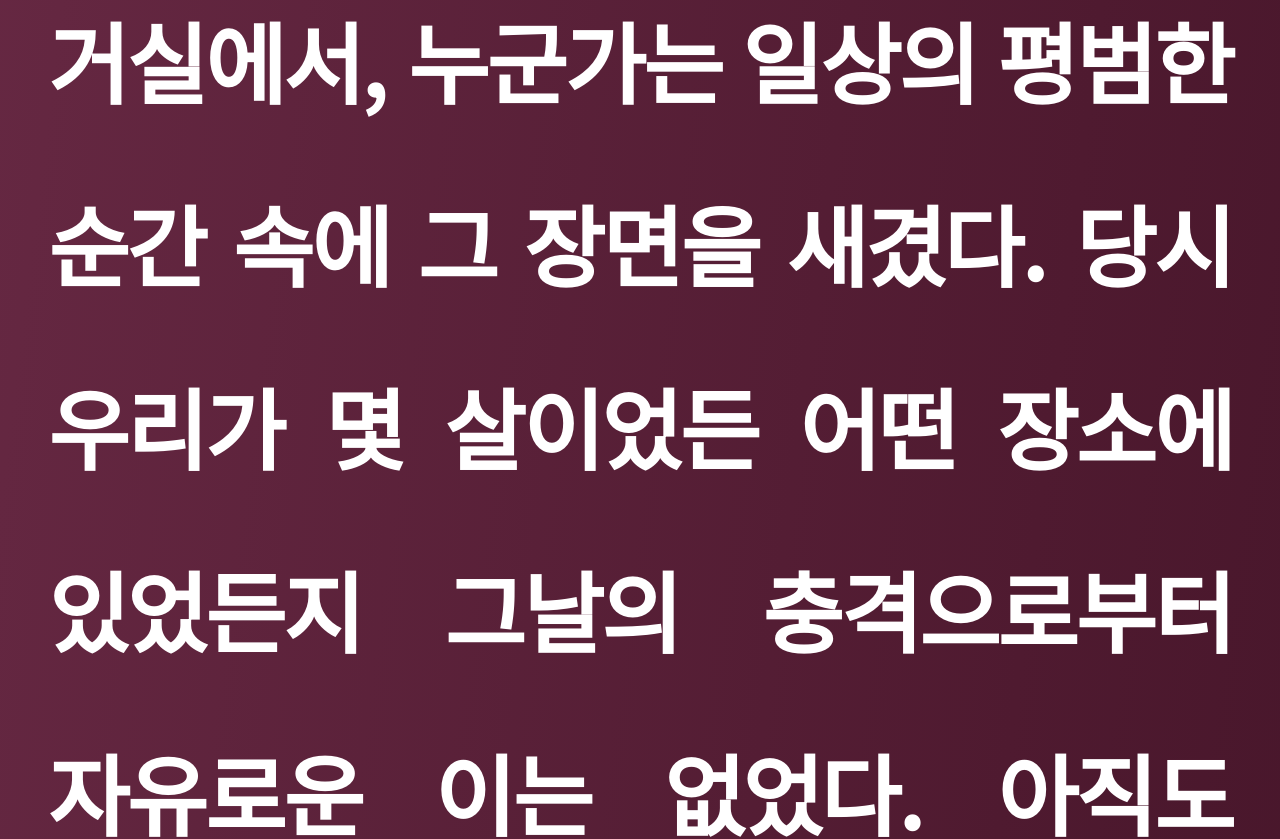
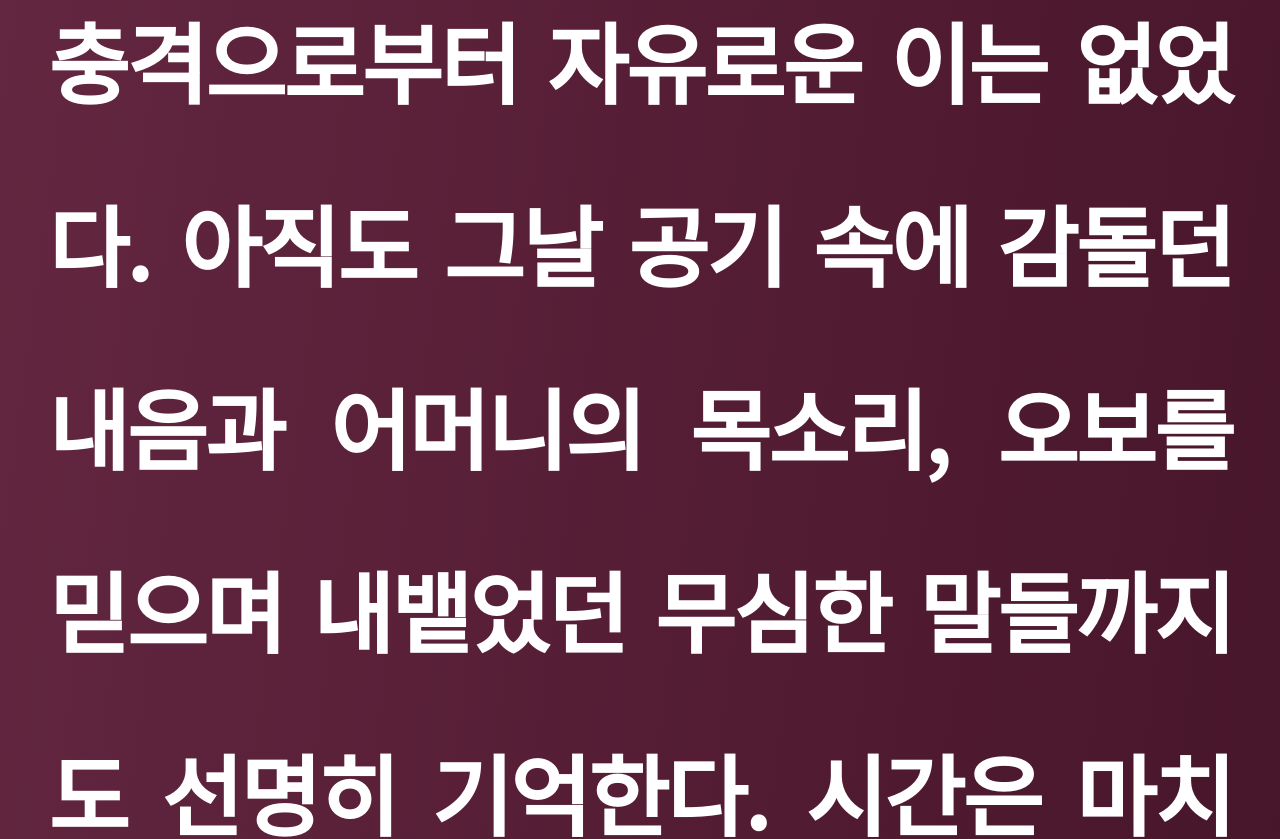
Before and after one commit to laurent721/416, a React (Vite) app: page / in a window 1280 px wide. Shown: the part 9202-10041 px from the top of the page. Built offline with nearby package versions, Linux system fonts and the light colour scheme.

Commit message:
fix(section): Adjust Korean text wrapping
Improve Korean text rendering in sections by changing 'break-keep' to 'break-all' for better word separation and readability on smaller screens.

```diff
--- a/src/App.tsx
+++ b/src/App.tsx
@@ -79,7 +79,7 @@ const Section: React.FC<SectionProps> = ({ bgClass, textColor, children, lang, c
       className={`min-h-[100dvh] flex flex-col justify-center px-6 py-24 md:px-12 md:py-32 ${bgClass} ${textColor}`}
     >
       <div className="max-w-7xl mx-auto w-full">
-        <p className={`${textStyles} whitespace-pre-wrap ${isKorean ? 'text-justify break-keep' : 'text-left break-words'}`}>
+        <p className={`${textStyles} whitespace-pre-wrap ${isKorean ? 'text-justify break-all' : 'text-left break-words'}`}>
           {children}
         </p>
       </div>
```
